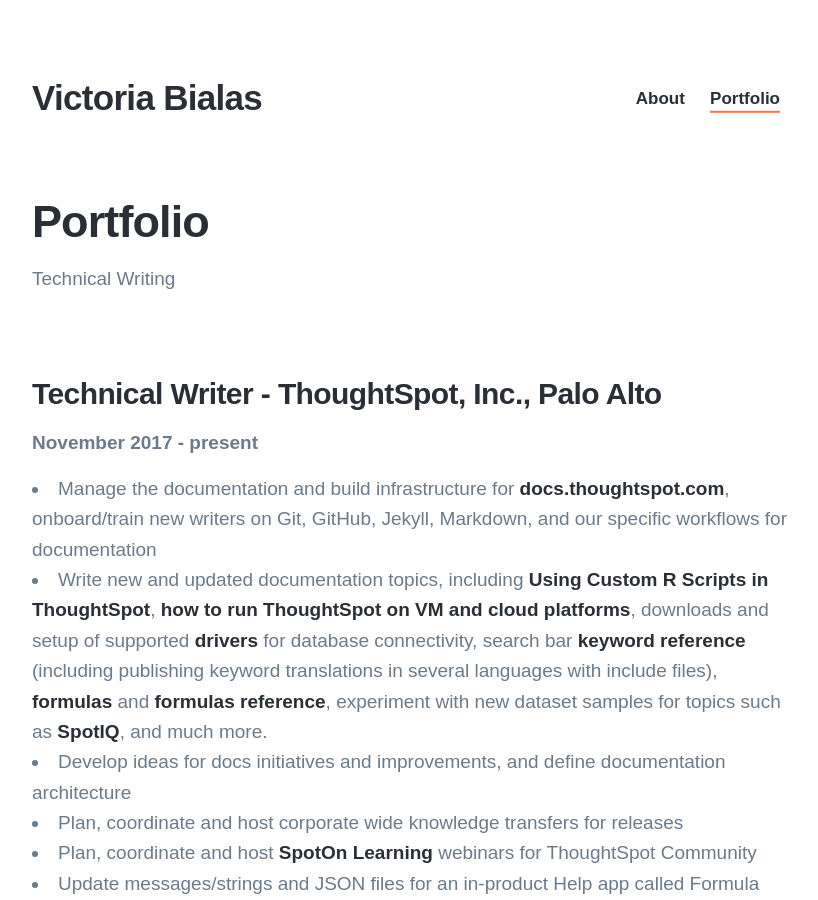
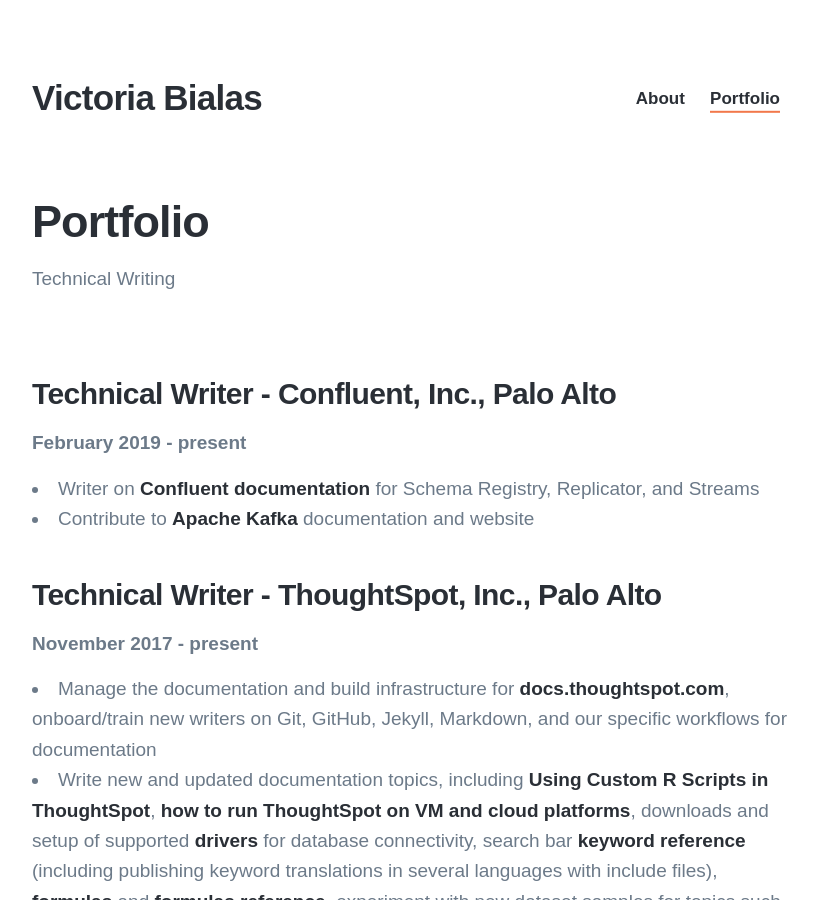
Before and after one commit to londoncalling/slow-motion-stories, a Jekyll site: the page built from _pages/portfolio.md, in a window 1280 px wide and 900 px high. Shown: the whole window, without its empty margins (224-1042 px from the left). Built offline with Jekyll 4.4.1, drawn with Linux system fonts in a browser that asks for light colours; nearby versions of some CDN libraries; some web fonts are replaced.

Commit message:
portfolio update
Signed-off-by: Victoria Bialas <vicky@confluent.io>

```diff
--- a/_pages/portfolio.md
+++ b/_pages/portfolio.md
@@ -4,6 +4,13 @@
 description: technical writing, user research
 featured_image: /images/demo/demo-landscape.jpg
 ---
+
+### Technical Writer - Confluent, Inc., Palo Alto
+
+**February 2019 - present**
+
+- Writer on [Confluent documentation](https://docs.confluent.io/current/) for Schema Registry, Replicator, and Streams
+- Contribute to [Apache Kafka](https://kafka.apache.org/) documentation and website
 
 ### Technical Writer - ThoughtSpot, Inc., Palo Alto
 
```
